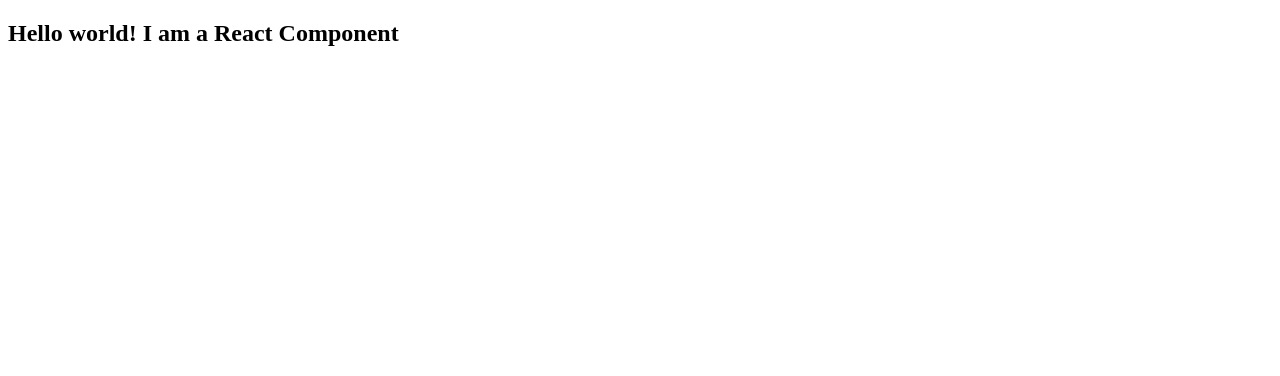
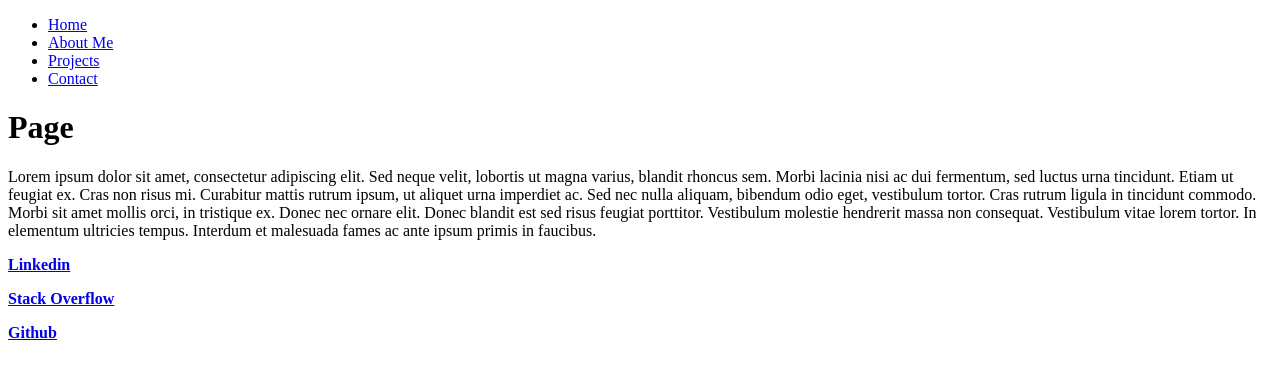
Before and after one commit to AngelaTaylor87/React-Portfolio, a React (Create React App) app: page / in a window 1280 px wide. Shown: the top 376 px of the page. Built offline with nearby package versions, Linux system fonts and the light colour scheme.

Commit message:
fixed bugs

```diff
--- a/package.json
+++ b/package.json
@@ -17,7 +17,7 @@
   "scripts": {
 
    "predeploy": "npm run build",
-    "deploy": "gh-pages -d build",
+   "deploy": "gh-pages -b master -d build",
     "start": "react-scripts start",
     "build": "react-scripts build",
     "test": "react-scripts test",
--- a/src/App.js
+++ b/src/App.js
@@ -1,11 +1,6 @@
-import React from 'react';
-// First we import our Hello component from our components folder.
-import Hello from './components/Hello';
+import React from "react";
+import PortfolioContainer from "./components/PortfolioContainer";
 
-// React apps typically have a single App component at the very top that can reference other React components.
-// This component, `App`, is our main component that is importing `Hello` and rendering it in the return method.
-function App() {
-  return <Hello />;
-}
+const App = () => <PortfolioContainer />;
 
 export default App;
--- a/src/components/Footer.js
+++ b/src/components/Footer.js
@@ -1,22 +1,20 @@
 import React, { useState } from 'react';
-import '../../styles/Footer.css';
-import gitHubIcon from '../../assets/images/icons/github-mark-light-64px.png'
-import linkedinIcon from '../../assets/images/icons/linkedin-light-64px.png';
+
+// import gitHubIcon from '../../assets/images/icons/github-mark-light-64px.png'
+// import linkedinIcon from '../../assets/images/icons/linkedin-light-64px.png';
 
 
 export default function Footer() {
     return (
-        <div className="footer-container">
-            <div className="icon-container">
-                <a href="https://github.com/AngelaTaylor87">
-                    <img className="github-icon" src={gitHubIcon} alt="GitHub Icon" />
-                </a>
-            </div>
-            <div className="icon-container">
-                <a href="https://www.linkedin.com/in/angela-taylor-89464b103/">
-                    <img className="linkedin-icon" src={linkedinIcon} alt="Linkedin Icon" />
-                </a>
-            </div>
-        </div>
+
+        <div class="number">
+                        <div class="buttons">
+
+                                <p><a class="button is-primary" id="Resume" href="https://www.linkedin.com/in/angela-taylor-89464b103/"><strong>Linkedin</strong></a></p>
+                                <p><a class="button is-primary" href="https://stackoverflow.com/users/15790381/angela"><strong>Stack Overflow</strong></a></p>
+                                <p><a class="button is-primary" href="https://github.com/AngelaTaylor87"><strong>Github</strong></a></p>
+                                </div>
+                        </div>
+
     );
 }
--- a/src/components/Hello.js
+++ /dev/null
@@ -1,18 +0,0 @@
-import React from 'react';
-
-// React components are isolated parts of an application that help organize and isolate different parts of the program into smaller chunks
-// We can pass data to these components and even render other components inside other components.
-// The `Hello` component is a child of our `App` component and is responsible for rendering the "Hello World" header.
-function Hello() {
-  const message = 'Hello world! I am a React Component';
-  // The return statement contains something called "JSX"
-  // JSX is a syntax extension to Javascript that allows us to write HTML inside Javascript
-  // Expressions in JSX should be placed in curly braces {}
-  return (
-    <div className="container">
-      <h2>{message}</h2>
-    </div>
-  );
-}
-
-export default Hello;
--- /dev/null
+++ b/src/components/NavTabs.js
@@ -0,0 +1,55 @@
+import React from 'react';
+
+// Here we are using object destructuring assignment to pluck off our variables from the props object
+// We assign them to their own variable names
+function NavTabs({ currentPage, handlePageChange }) {
+  return (
+    <ul className="nav nav-tabs">
+      <li className="nav-item">
+        <a
+          href="#home"
+          onClick={() => handlePageChange('Home')}
+          // This is a conditional (ternary) operator that checks to see if the current page is "Home"
+          // If it is, we set the current page to 'nav-link-active', otherwise we set it to 'nav-link'
+          className={currentPage === 'Home' ? 'nav-link active' : 'nav-link'}
+        >
+          Home
+        </a>
+      </li>
+      <li className="nav-item">
+        <a
+          href="#about"
+          onClick={() => handlePageChange('About')}
+          // Check to see if the currentPage is `About`, and if so we use the active link class from bootstrap. Otherwise, we set it to a normal nav-link
+          className={currentPage === 'About' ? 'nav-link active' : 'nav-link'}
+        >
+          About Me
+        </a>
+      </li>
+      <li className="nav-item">
+
+        {/* blog will be project section */}
+        <a
+          href="#work"
+          onClick={() => handlePageChange('Work')}
+          // Check to see if the currentPage is `Blog`, and if so we use the active link class from bootstrap. Otherwise, we set it to a normal nav-link
+          className={currentPage === 'Work' ? 'nav-link active' : 'nav-link'}
+        >
+          Projects
+        </a>
+      </li>
+      <li className="nav-item">
+        <a
+          href="#contact"
+          onClick={() => handlePageChange('Contact')}
+          // Check to see if the currentPage is `Contact`, and if so we use the active link class from bootstrap. Otherwise, we set it to a normal nav-link
+          className={currentPage === 'Contact' ? 'nav-link active' : 'nav-link'}
+        >
+          Contact
+        </a>
+      </li>
+    </ul>
+  );
+}
+
+export default NavTabs;
--- /dev/null
+++ b/src/components/PortfolioContainer.js
@@ -0,0 +1,41 @@
+import React, { useState } from 'react';
+import NavTabs from './NavTabs';
+import Home from './pages/Home';
+import About from './pages/About';
+import Work from './pages/Work';
+import Contact from './pages/Contact';
+// import Resume from '../pages/Resume';
+import Footer from './Footer';
+
+export default function PortfolioContainer() {
+  const [currentPage, setCurrentPage] = useState('Home');
+
+  // This method is checking to see what the value of `currentPage` is. Depending on the value of currentPage, we return the corresponding component to render.
+  const renderPage = () => {
+    if (currentPage === 'Home') {
+      return <Home />;
+    }
+    if (currentPage === 'About') {
+      return <About />;
+    }
+    if (currentPage === 'Work') {
+      return <Work />;
+    }
+    if (currentPage === 'Contact') {
+      return <Contact />;
+    }
+    return <Home />;
+  };
+
+  const handlePageChange = (page) => setCurrentPage(page);
+
+  return (
+    <div>
+      {/* We are passing the currentPage from state and the function to update it */}
+      <NavTabs currentPage={currentPage} handlePageChange={handlePageChange} />
+      {/* Here we are calling the renderPage method which will return a component  */}
+      {renderPage()}
+      <Footer />
+    </div>
+  );
+}
--- /dev/null
+++ b/src/components/pages/About.js
@@ -0,0 +1,16 @@
+import React from 'react';
+
+export default function Contact() {
+  return (
+    <div>
+      <h1>About me</h1>
+      <p> I am Angela Taylor, currently i'm enrolled as a part-time student at a Rice
+                        University Coding Boot Camp, from Houston, Tx. At this time I am a beginner in this field, with hopes to
+                        be a highly
+                        proficient Web developer by the end of this course.</p>
+                    <p>In my spare time I enjoy life! I love to travel, swimming, bike rides, the company of family and
+                        friends, and spend quality time with
+                        my puppy.</p>
+    </div>
+  );
+}
--- /dev/null
+++ b/src/components/pages/Contact.js
@@ -0,0 +1,11 @@
+import React from 'react';
+
+export default function Contact() {
+  return (
+    <div>
+      <h1>Contact Info</h1>
+      <p>
+      </p>
+    </div>
+  );
+}
--- /dev/null
+++ b/src/components/pages/Home.js
@@ -0,0 +1,21 @@
+import React from 'react';
+
+export default function Home() {
+  return (
+    <div>
+      <h1>Page</h1>
+      <p>
+        Lorem ipsum dolor sit amet, consectetur adipiscing elit. Sed neque
+        velit, lobortis ut magna varius, blandit rhoncus sem. Morbi lacinia nisi
+        ac dui fermentum, sed luctus urna tincidunt. Etiam ut feugiat ex. Cras
+        non risus mi. Curabitur mattis rutrum ipsum, ut aliquet urna imperdiet
+        ac. Sed nec nulla aliquam, bibendum odio eget, vestibulum tortor. Cras
+        rutrum ligula in tincidunt commodo. Morbi sit amet mollis orci, in
+        tristique ex. Donec nec ornare elit. Donec blandit est sed risus feugiat
+        porttitor. Vestibulum molestie hendrerit massa non consequat. Vestibulum
+        vitae lorem tortor. In elementum ultricies tempus. Interdum et malesuada
+        fames ac ante ipsum primis in faucibus.
+      </p>
+    </div>
+  );
+}
--- /dev/null
+++ b/src/components/pages/Work.js
@@ -0,0 +1,11 @@
+import React from 'react';
+
+export default function Work() {
+  return (
+    <div>
+      <h1>Projects</h1>
+
+
+    </div>
+  );
+}
```
Also changed, not shown: src/components/Navigation.js (deleted).
